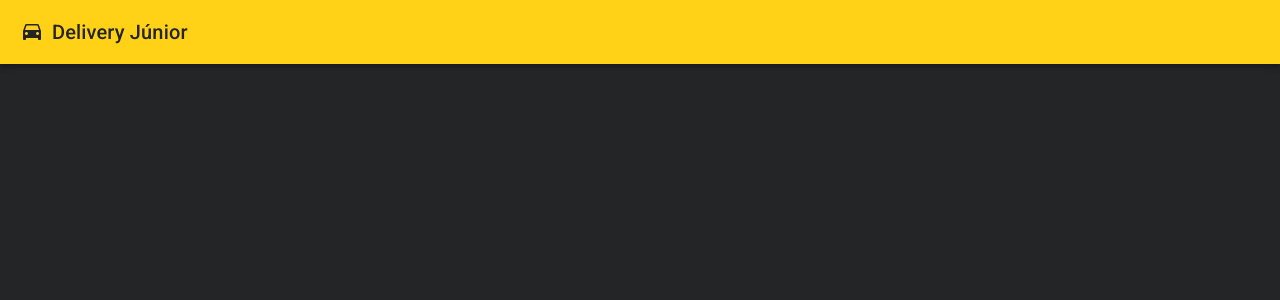
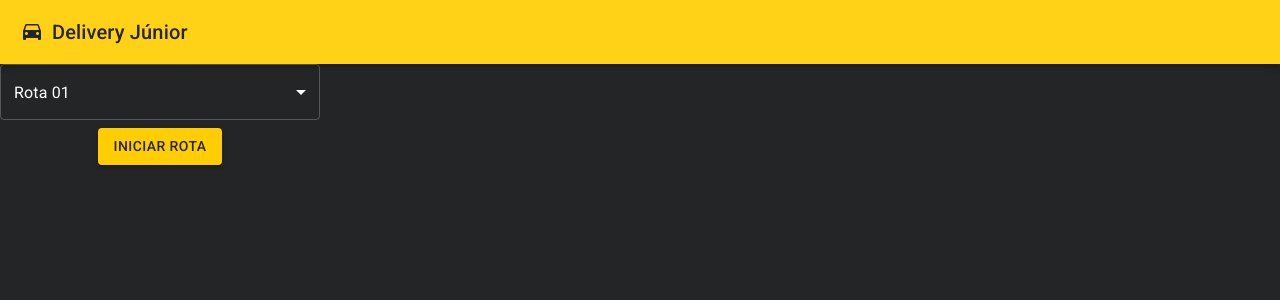
Before and after one commit to wilhamsJW/React-with-Material-UI-Websockets-e-Mapas, a React (Create React App) app: page / in a window 1280 px wide. Shown: the top 300 px of the page. Built offline with nearby package versions, Linux system fonts and the light colour scheme.

Commit message:
chore: create select and button

```diff
--- a/src/App.tsx
+++ b/src/App.tsx
@@ -1,4 +1,4 @@
-import { CssBaseline, ThemeProvider } from "@mui/material";
+import { CssBaseline, Grid, Select, ThemeProvider, MenuItem, Button } from "@mui/material";
 import theme from './theme'
 import { Navbar } from './components/Navbar'
 
@@ -8,6 +8,26 @@ function App() {
       <CssBaseline/>
       {/** CssBaseline Responsável por alterar toda a cor do meu body para dark, onde foi definida em theme, para saber mais consulte a doc do material UI */}
       <Navbar/>
+      <Grid container>
+        <Grid item xs={12} sm={3}>
+          <form>
+            {/** fullWidth displayEmpty defaultValue={""} -> faz com que ocupe um maior espaço */}
+            <Select fullWidth displayEmpty defaultValue={""}>
+              <MenuItem value="">
+                <em>Selecione uma rota</em>
+              </MenuItem>
+              <MenuItem value="">
+                Rota 01
+              </MenuItem>
+            </Select>
+            {/** margin: theme.spacing(1) -> irá dá um espaçamento de 8px para todos os lados do meu button, 8px pq o padrão de um px do materail ui é 8px */}
+            <div style={{textAlign: 'center', margin: theme.spacing(1)}}>
+              <Button type='submit' variant="contained">Iniciar Rota</Button>
+            </div>
+          </form>
+        </Grid>
+        <Grid item xs={12} sm={9}></Grid>
+      </Grid>
     </ThemeProvider>
   );
 }
```
